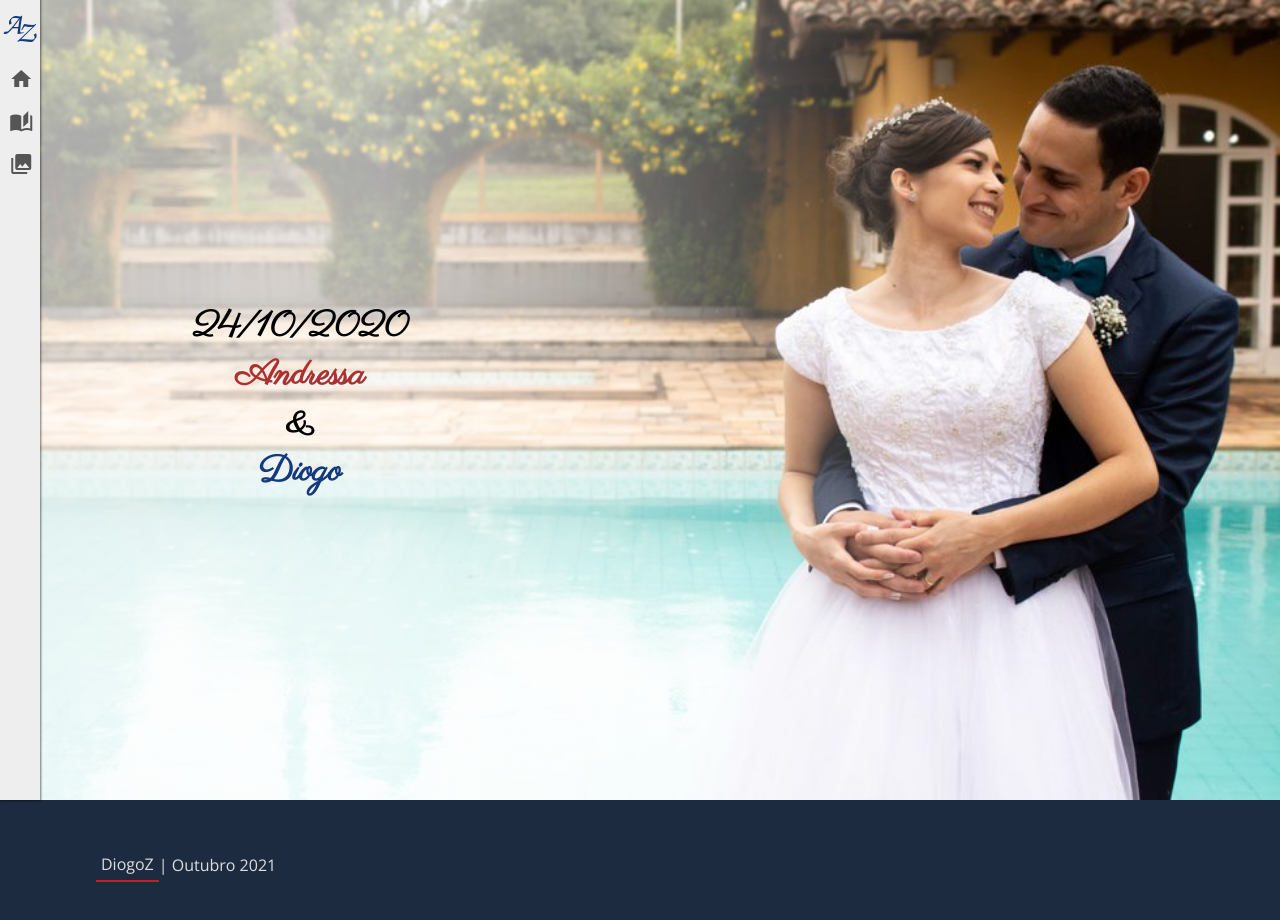
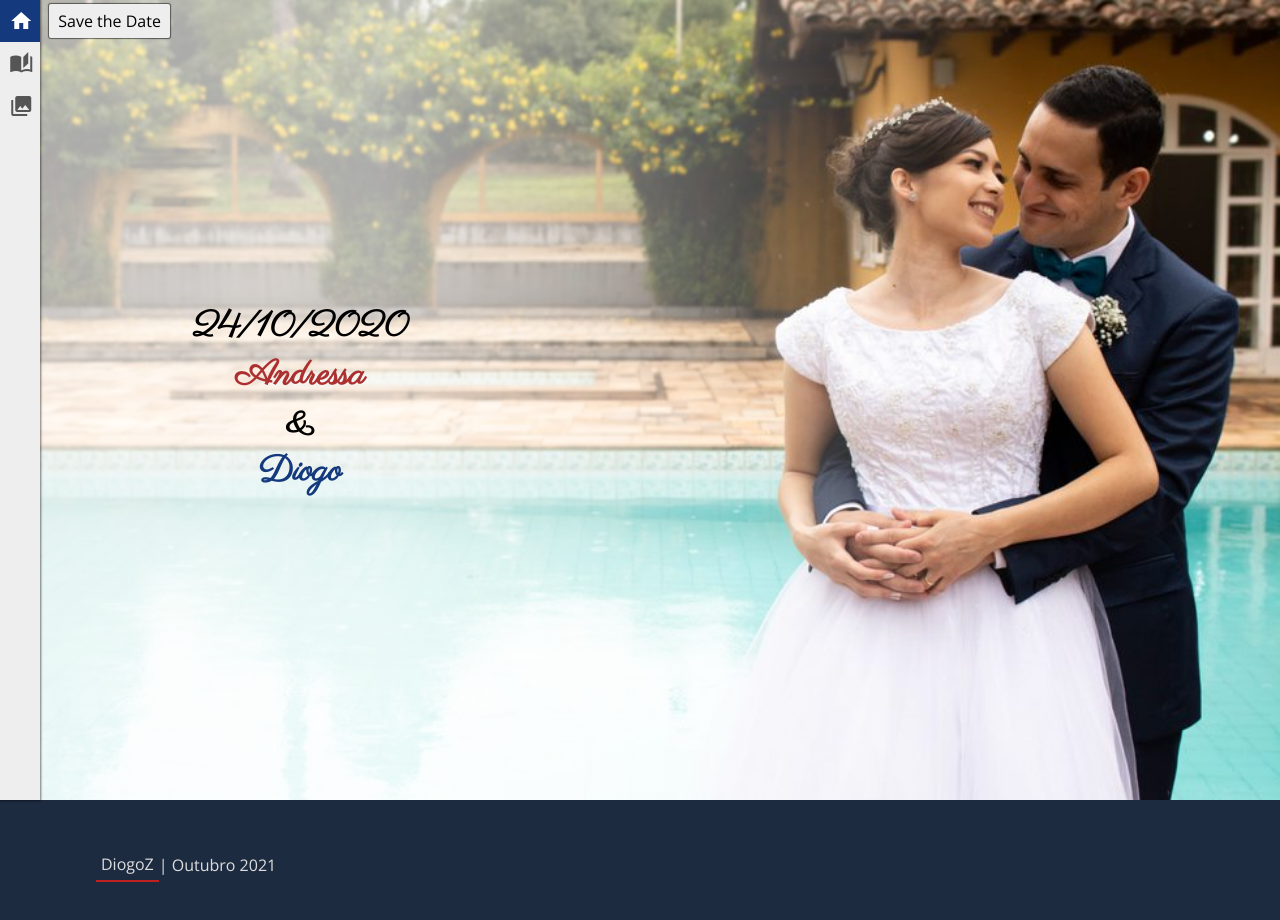
Before and after one commit to DiogoZdev/savethedate, an Angular app: page / in a window 1280 px wide. Shown: the top 920 px of the page. Built offline with nearby package versions, Linux system fonts and the light colour scheme.

Commit message:
menu simplified

```diff
--- a/src/app/components/nav/nav.component.html
+++ b/src/app/components/nav/nav.component.html
@@ -1,5 +1,5 @@
 <nav shadow align-children-x>
-    <img src="../../../assets/az.svg"/>
+    <!-- <img src="../../../assets/az.svg"/> -->
     <a routerLink="/"><i class="material-icons">home<span>Save the Date</span></i></a>
     <!-- <a routerLink="/abouther"><i class="material-icons">female<span>sobre ela</span></i></a> -->
     <!-- <a routerLink="/abouthim"><i class="material-icons">male<span>sobre ele</span></i></a> -->
```
